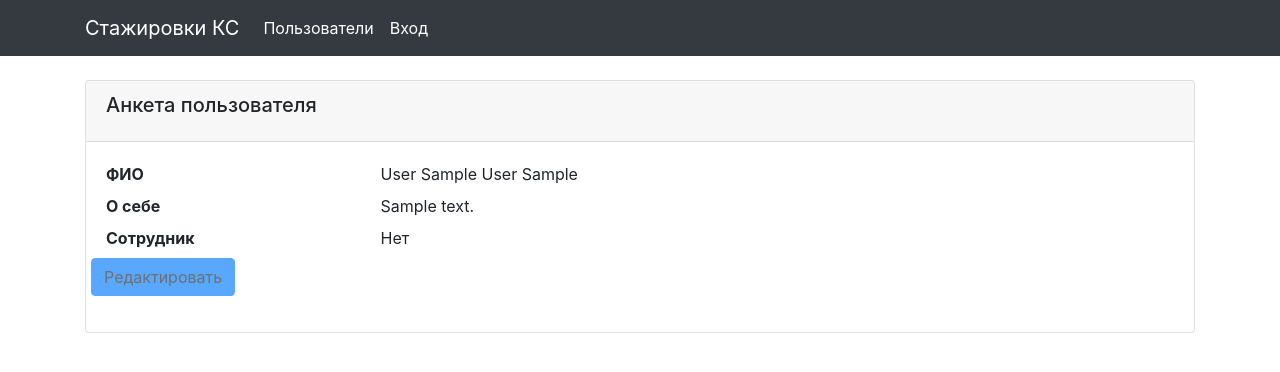
After one commit to fisunoff/hackathon_intensive, a Django app: page /users/1/ in a window 1280 px wide. The commit adds this page. Shown: the top 372 px of the page. Run offline with Django 4.2, Linux system fonts and the light colour scheme; tables that the repository leaves empty hold one stand-in row (values such as "Sample post"); some libraries are stand-ins or nearby versions.

Commit message:
Пользователи: список, изменить, просмотр

```diff
--- a/extended_user/urls.py
+++ b/extended_user/urls.py
@@ -1,7 +1,10 @@
-from django.urls import path
+from django.urls import path, include
 
 from extended_user.views import *
 
 urlpatterns = [
-    path('', SignUp.as_view(), name='register')
+    path('', UsersListView.as_view(), name="profile-list"),
+    path('<int:pk>/', UserDetailView.as_view(), name='profile-detail'),
+    path('<int:pk>/update/', UserUpdateView.as_view(), name='profile-update'),
+
 ]
--- a/extended_user/views.py
+++ b/extended_user/views.py
@@ -1,10 +1,17 @@
 from django.shortcuts import render, redirect
 from django.contrib.auth.forms import UserCreationForm
+from django.utils import timezone
 
+from django.contrib.auth.models import User
 
+from django_tables2 import SingleTableView
 # 1ый вариант
 from django.urls import reverse_lazy
 from django.views.generic import CreateView
+
+from extended_user.models import Profile
+from extended_user.tables import UserTable
+from django.views.generic import DetailView, UpdateView
 
 
 # def register(request):
@@ -23,3 +30,35 @@ class SignUp(CreateView):
     form_class = UserCreationForm
     success_url = reverse_lazy('login')
     template_name = 'registration/register.html'
+
+
+class UsersListView(SingleTableView):
+    model = Profile
+    table_class = UserTable
+    template_name = 'profiles/list.html'
+
+
+class UserDetailView(DetailView):
+    model = Profile
+    template_name = 'profiles/detail.html'
+    context_object_name = 'profile'
+
+    def get_context_data(self, **kwargs):
+        context = super(UserDetailView, self).get_context_data(**kwargs)
+        user = User.objects.get(pk=self.object.pk)
+        context['is_staff'] = user.groups.filter(name__in=['worker',]).exists()
+        print(context['is_staff'])
+
+        return context
+
+
+class UserUpdateView(UpdateView):
+    model = Profile
+    template_name = 'profiles/update.html'
+    context_object_name = 'mentor'
+    fields = ('surname', 'name', 'patronymic', 'bio')
+
+    def get_success_url(self):
+        self.object.time_edit = timezone.now()
+        self.object.save()
+        return reverse_lazy('profile-detail', kwargs={'pk': self.object.id})
--- a/hackathon_intensive/settings.py
+++ b/hackathon_intensive/settings.py
@@ -37,6 +37,7 @@ INSTALLED_APPS = [
     'django.contrib.sessions',
     'django.contrib.messages',
     'django.contrib.staticfiles',
+    'django_tables2',
 
     # Наши приложения
     'comment',
--- a/hackathon_intensive/urls.py
+++ b/hackathon_intensive/urls.py
@@ -25,6 +25,7 @@ urlpatterns = [
     path('accounts/', include('django.contrib.auth.urls')),
     path('accounts/password-change/', PasswordChangeView.as_view(template_name='registration/password_change_form.html'), name='password_change'),
     path('accounts/password-change/done/', PasswordChangeDoneView.as_view(), name='password_change_done'),
-    path('register/', include('extended_user.urls'), name='signup')
+    path('register/', include('extended_user.urls'), name='signup'),
     # path('register/', RegisterUser.as_view(),name='register')
+    path('users/', include('extended_user.urls')),
 ] + static(settings.MEDIA_URL, document_root=settings.MEDIA_ROOT)
--- a/templates/base.html
+++ b/templates/base.html
@@ -19,6 +19,36 @@
         {% endblock %}
     </head>
     <body>
+        {% block navbar %}
+    <nav class="navbar navbar-expand-lg navbar-dark bg-dark">
+        <div class="container">
+            <a class="navbar-brand" href="/">Стажировки КС</a>
+            <button class="navbar-toggler" type="button" data-toggle="collapse" data-target="#navbarSupportedContent"
+                    aria-controls="navbarSupportedContent" aria-expanded="false" aria-label="Toggle navigation">
+                <span class="navbar-toggler-icon"></span>
+            </button>
+
+            <div class="collapse navbar-collapse" id="navbarSupportedContent">
+                <ul class="navbar-nav mr-auto">
+                    <li class="nav-item active">
+                        <a class="nav-link" href="{% url 'profile-list' %}">Пользователи</a>
+                    </li>
+
+                    <li class="nav-item active">
+                        {% if user.is_authenticated %}
+                            <a class="nav-link"
+                               href="{% url 'profile-detail' user.profile.id %}">Привет, {{ user.profile.name }}</a>
+                        {% else %}
+                            <a class="nav-link" href="{% url 'login' %}">Вход</a>
+                        {% endif %}
+                    </li>
+                </ul>
+            </div>
+        </div>
+    </nav>
+{% endblock %}
+
+
         {% block container %}
         {% endblock %}
     </body>
--- /dev/null
+++ b/templates/profiles/detail.html
@@ -0,0 +1,33 @@
+{% include "base.html" with page_title=profile %}
+{% block container %}
+    <div class="container mt-4">
+        <div class="card">
+            <div class="card-header">
+                <h5 class="card-title">Анкета пользователя</h5>
+            </div>
+            <div class="card-body">
+                <dl class="row">
+                    <dt class="col-sm-3">ФИО</dt>
+                    <dd class="col-sm-9">{{ profile.surname }} {{ profile.name }} {{ profile.patronymic|default_if_none:"" }}</dd>
+                    <dt class="col-sm-3">О себе</dt>
+                    <dd class="col-sm-9">{{ profile.bio|default_if_none:"&#10060" }}</dd>
+                    <dt class="col-sm-3">Сотрудник</dt>
+                    {% if is_staff %}
+                        <dd class="col-sm-9">Да</dd>
+                    {% else %}
+                        <dd class="col-sm-9">Нет</dd>
+                    {% endif %}
+                    {% if profile.id == user.profile.id or user.is_superuser %}
+                        <a href="{% url 'profile-update' profile.id %}" class="btn btn-primary">Редактировать</a>
+                    {% else %}
+                        <a class="btn btn-primary disabled">Редактировать</a>
+                    {% endif %}
+                    {% if profile.id == user.profile.id %}
+                        <a href="{% url 'logout' %}" class="btn btn-danger">Выйти</a>
+                        <a href="{% url 'password_change' %}" class="btn btn-warning">Смена пароля</a>
+                    {% endif %}
+                </dl>
+            </div>
+        </div>
+
+{% endblock %}
```
Also changed, not shown: extended_user/tables.py (added, +12 -0 lines), templates/profiles/list.html (added, +9 -0 lines), templates/profiles/update.html (added, +19 -0 lines).
